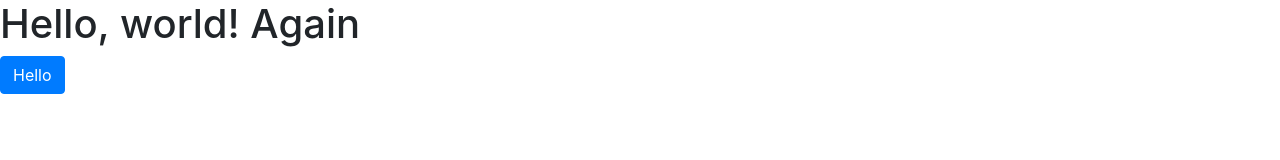
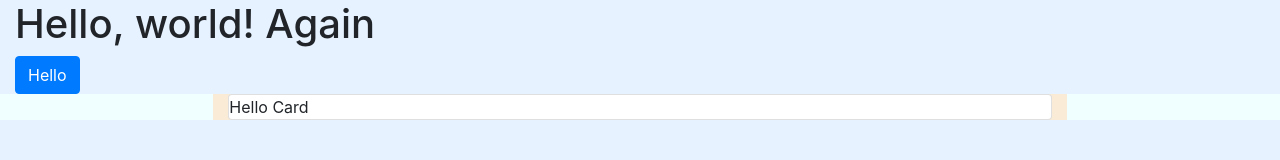
Before and after one commit to Ikendu/flow-with-Digital, a plain HTML site: page bootstrap/index..html in a window 1280 px wide. Drawn offline with Linux system fonts and the light colour scheme.

Commit message:
bootstraping

```diff
--- a/bootstrap/index..html
+++ b/bootstrap/index..html
@@ -23,9 +23,21 @@
 
     <title>Hello, world!</title>
   </head>
-  <body>
-    <h1>Hello, world! Again</h1>
-    <button class="btn btn-primary">Hello</button>
+  <body class="sign_in_body">
+    <div class="container-fluid">
+      <h1>Hello, world! Again</h1>
+      <button class="btn btn-primary">Hello</button>
+
+      <div class="row">
+        <div class="col"></div>
+        <div class="col-sm-8">
+          <div class="card">
+            <div class="card-block">Hello Card</div>
+          </div>
+        </div>
+        <div class="col"></div>
+      </div>
+    </div>
 
     <!-- Optional JavaScript; choose one of the two! -->
 
--- a/bootstrap/styles.css
+++ b/bootstrap/styles.css
@@ -0,0 +1,9 @@
+.row {
+  background-color: azure;
+}
+.col-sm-8 {
+  background-color: antiquewhite;
+}
+.sign_in_body {
+  background-color: #e6f2ff;
+}
```
